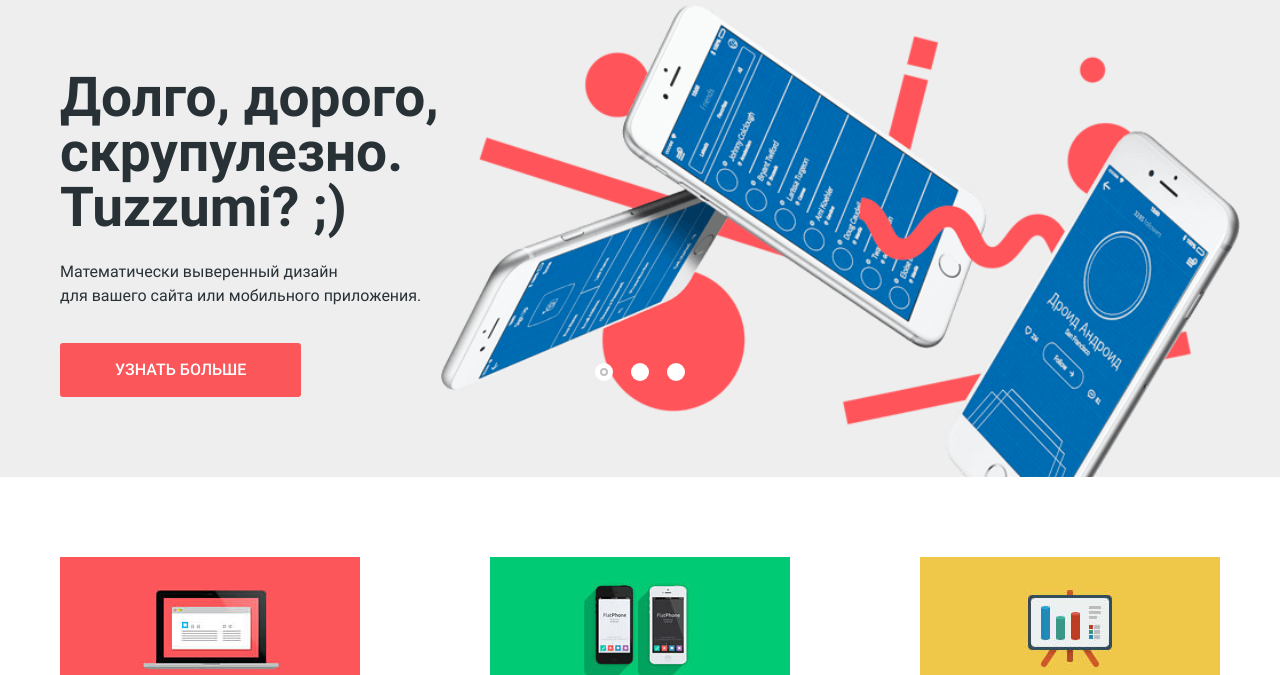
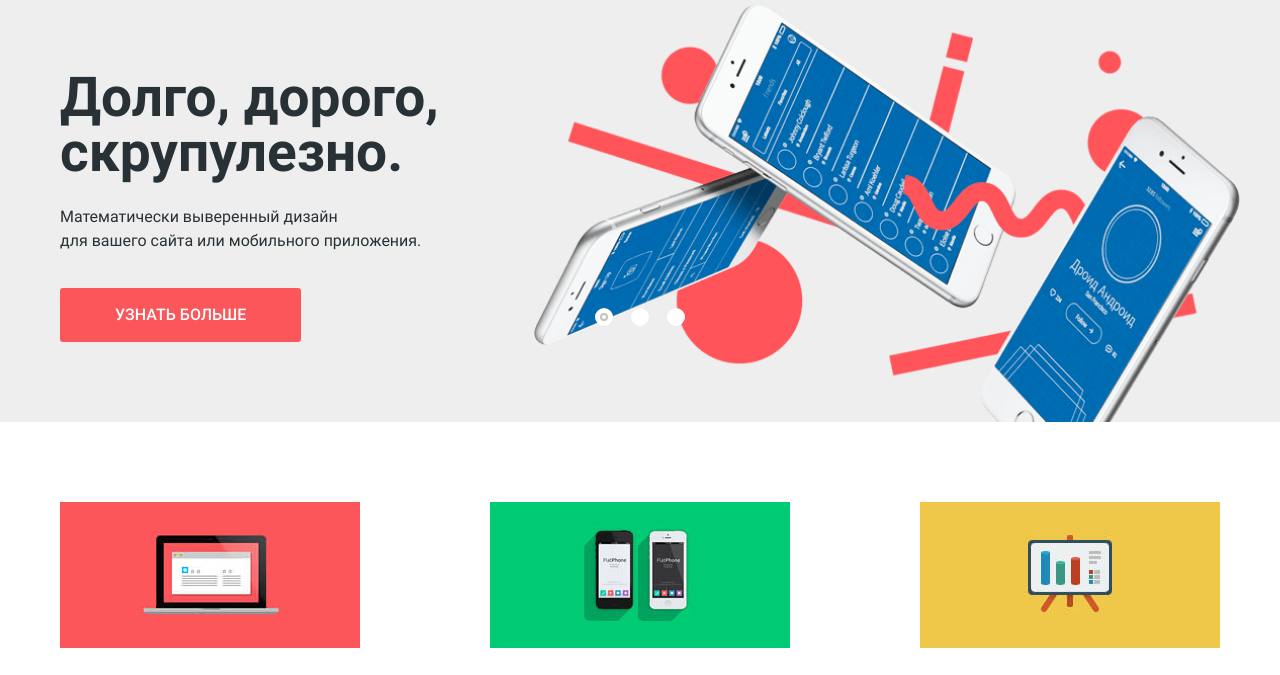
Before and after one commit to Muhammadjewel/nerds, a website: page index.html in a window 1280 px wide. Shown: the part 131-806 px from the top of the page. Drawn offline with nearby package versions, Linux system fonts and the light colour scheme.

Commit message:
Remove test text

```diff
--- a/index.html
+++ b/index.html
@@ -62,7 +62,7 @@
         <li class="promo-slider__item promo-slide">
           <div class="container promo-slide__container promo-slide__container--design">
             <section class="promo-slide__content">
-              <h3 class="promo-slide__heading">Долго, дорого, скрупулезно. Tuzzumi? ;)</h3>
+              <h3 class="promo-slide__heading">Долго, дорого, скрупулезно.</h3>
               <p class="promo-slide__text">Математически выверенный дизайн<br>для вашего сайта или мобильного приложения.</p>
               <a class="button button--red button--wide" href="#">Узнать больше</a>
             </section>
```
